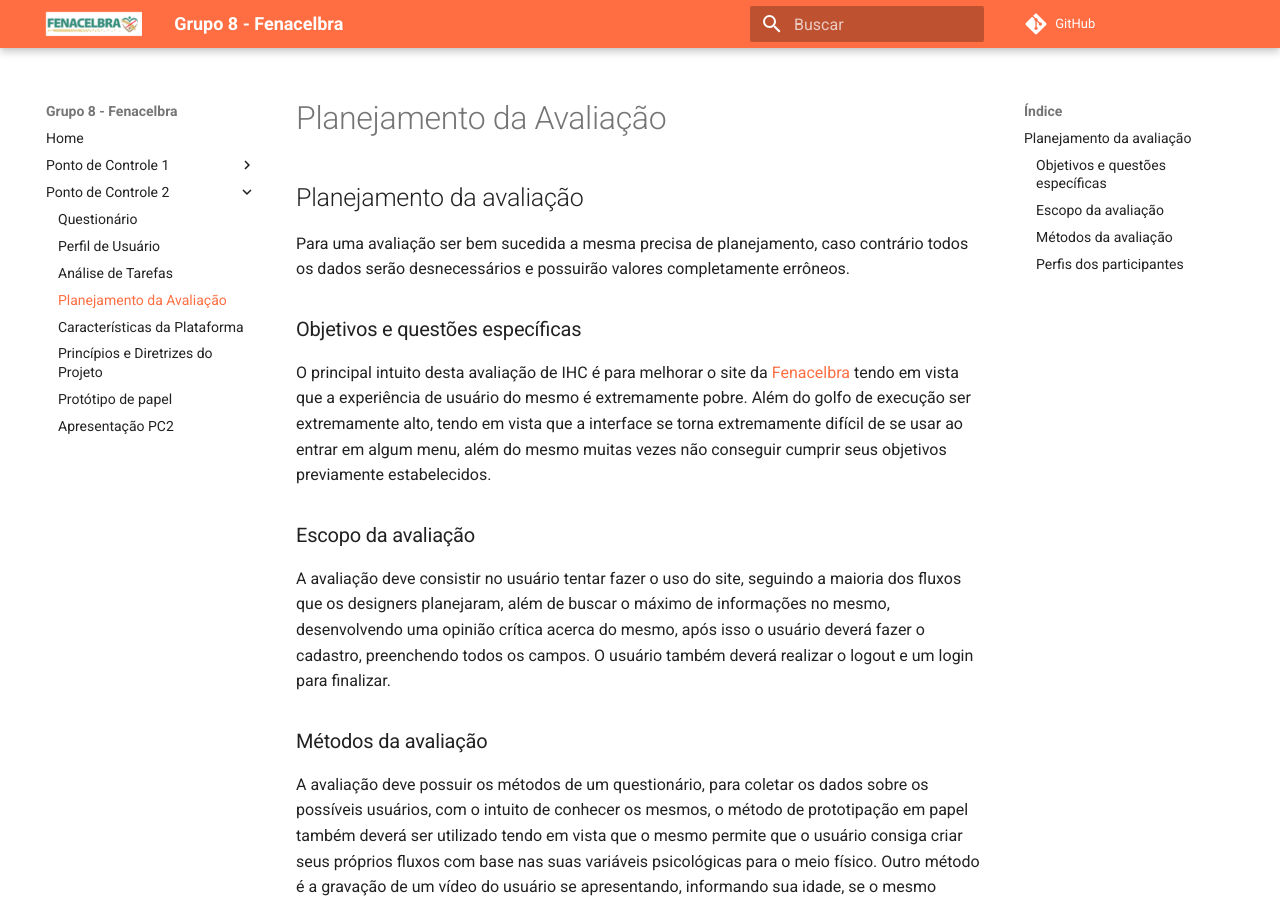
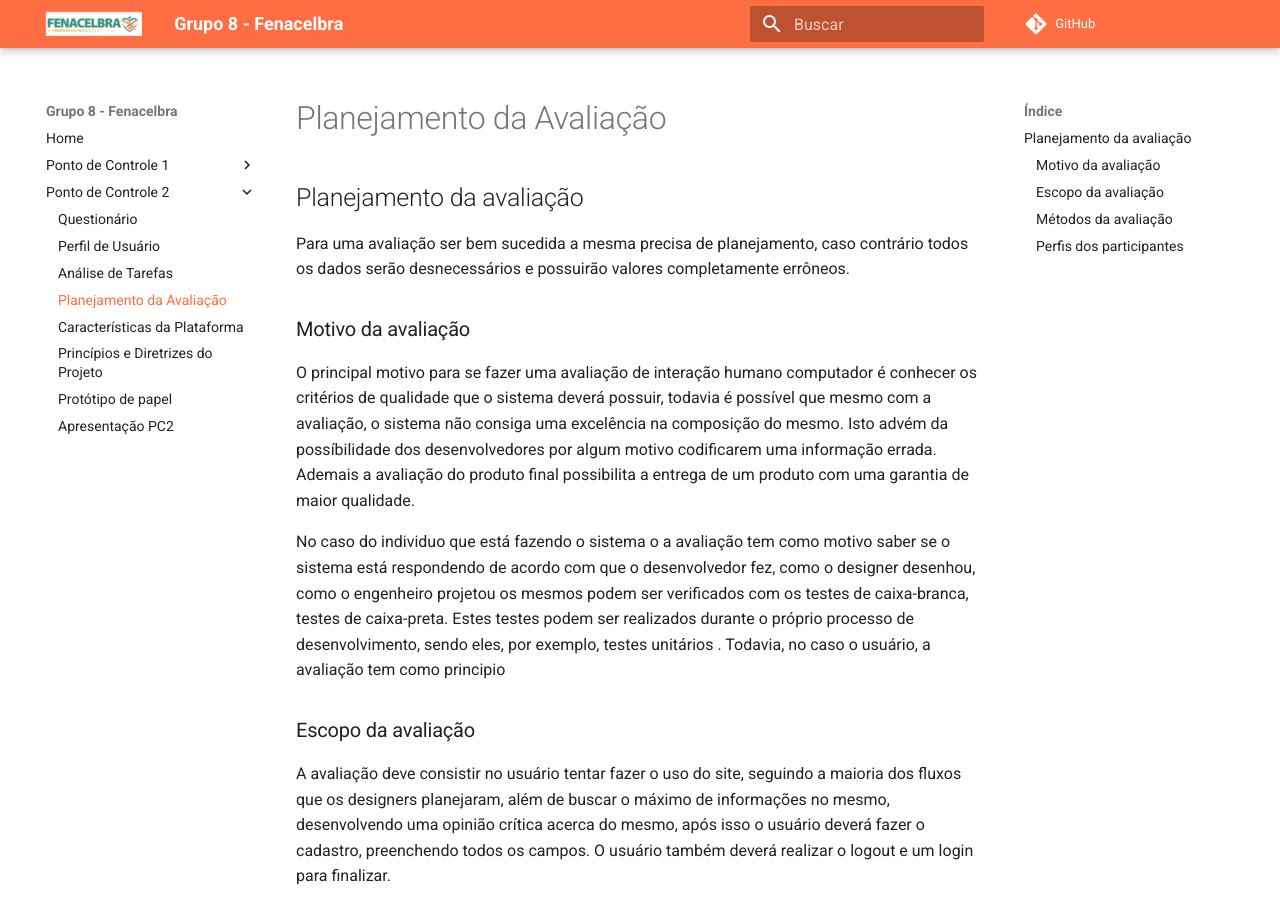
Before and after one commit to Interacao-Humano-Computador/2019.2-FENALCEBRA, an MkDocs documentation site: the page built from docs/ponto_de_controle_2/planejamento_avaliacao.md, in a window 1280 px wide and 900 px high. Built offline with MkDocs 1.6.1 and Material for MkDocs 9.7.7, drawn with Linux system fonts in a browser that asks for light colours; comment, search, counter and statistics services are not loaded.

Commit message:
Melhora na qualidade do planejamento da avaliação

```diff
--- a/docs/ponto_de_controle_2/planejamento_avaliacao.md
+++ b/docs/ponto_de_controle_2/planejamento_avaliacao.md
@@ -2,9 +2,11 @@
 
 Para uma avaliação ser bem sucedida a mesma precisa de planejamento, caso contrário todos os dados serão desnecessários e possuirão valores completamente errôneos.
 
-### Objetivos e questões específicas
+### Motivo da avaliação
 
-O principal intuito desta avaliação de IHC é para melhorar o site da [Fenacelbra](http://www.fenacelbra.com.br/) tendo em vista que a experiência de usuário do mesmo é extremamente pobre. Além do golfo de execução ser extremamente alto, tendo em vista que a interface se torna extremamente difícil de se usar ao entrar em algum menu, além do mesmo muitas vezes não conseguir cumprir seus objetivos previamente estabelecidos.
+O principal motivo para se fazer uma avaliação de interação humano computador é conhecer os critérios de qualidade que o sistema deverá possuir, todavia é possível que mesmo com a avaliação, o sistema não consiga uma excelência na composição do mesmo. Isto advém da possíbilidade dos desenvolvedores por algum motivo codificarem uma informação errada. Ademais a avaliação do produto final possibilita a entrega de um produto com uma garantia de maior qualidade.
+
+No caso do individuo que está fazendo o sistema o a avaliação tem como motivo saber se o sistema está respondendo de acordo com que o desenvolvedor fez, como o designer desenhou, como o engenheiro projetou os mesmos podem ser verificados com os testes de caixa-branca, testes de caixa-preta. Estes testes podem ser realizados durante o próprio processo de desenvolvimento, sendo eles, por exemplo, testes unitários . Todavia, no caso o usuário, a avaliação tem como principio
 
 ### Escopo da avaliação
 
```
